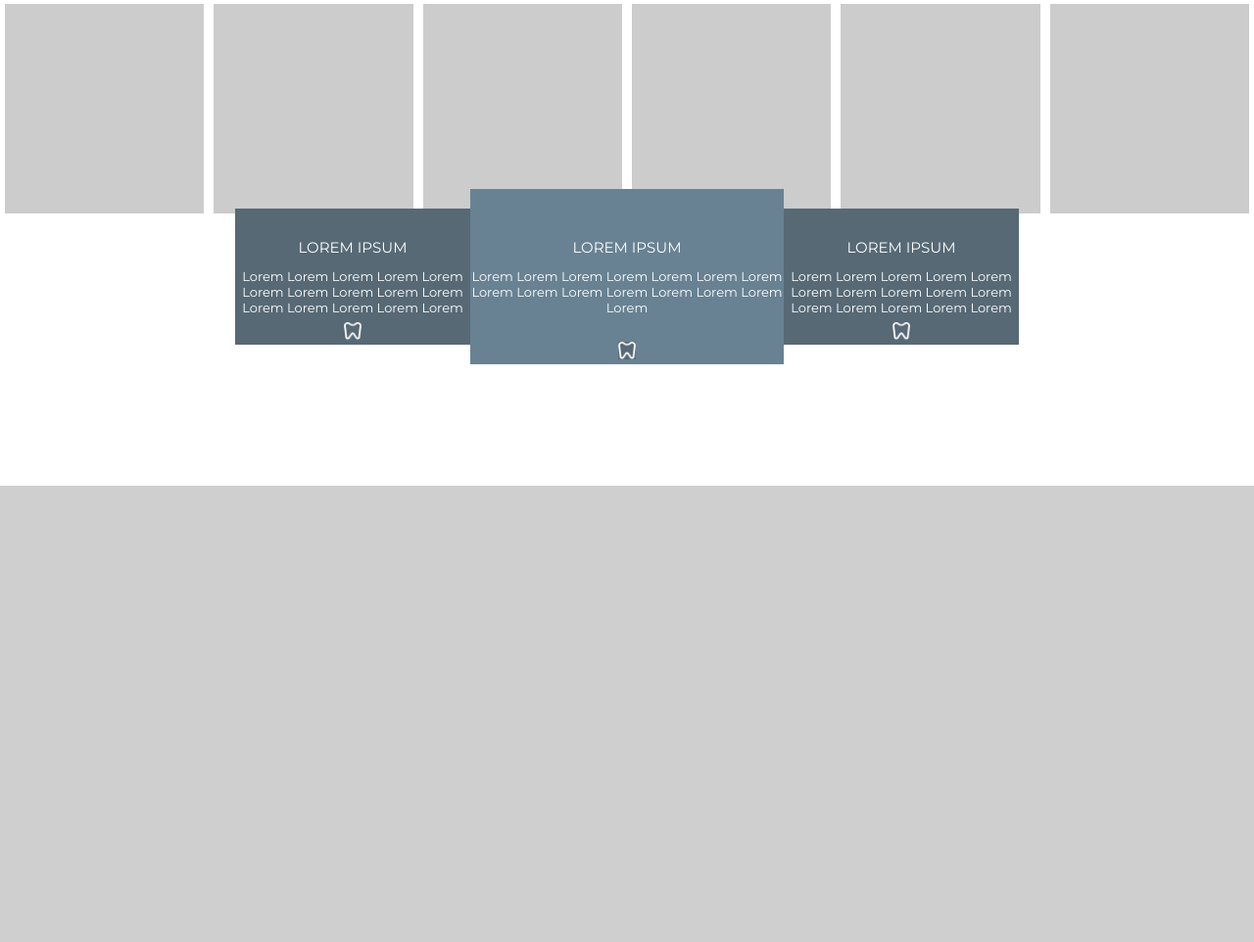
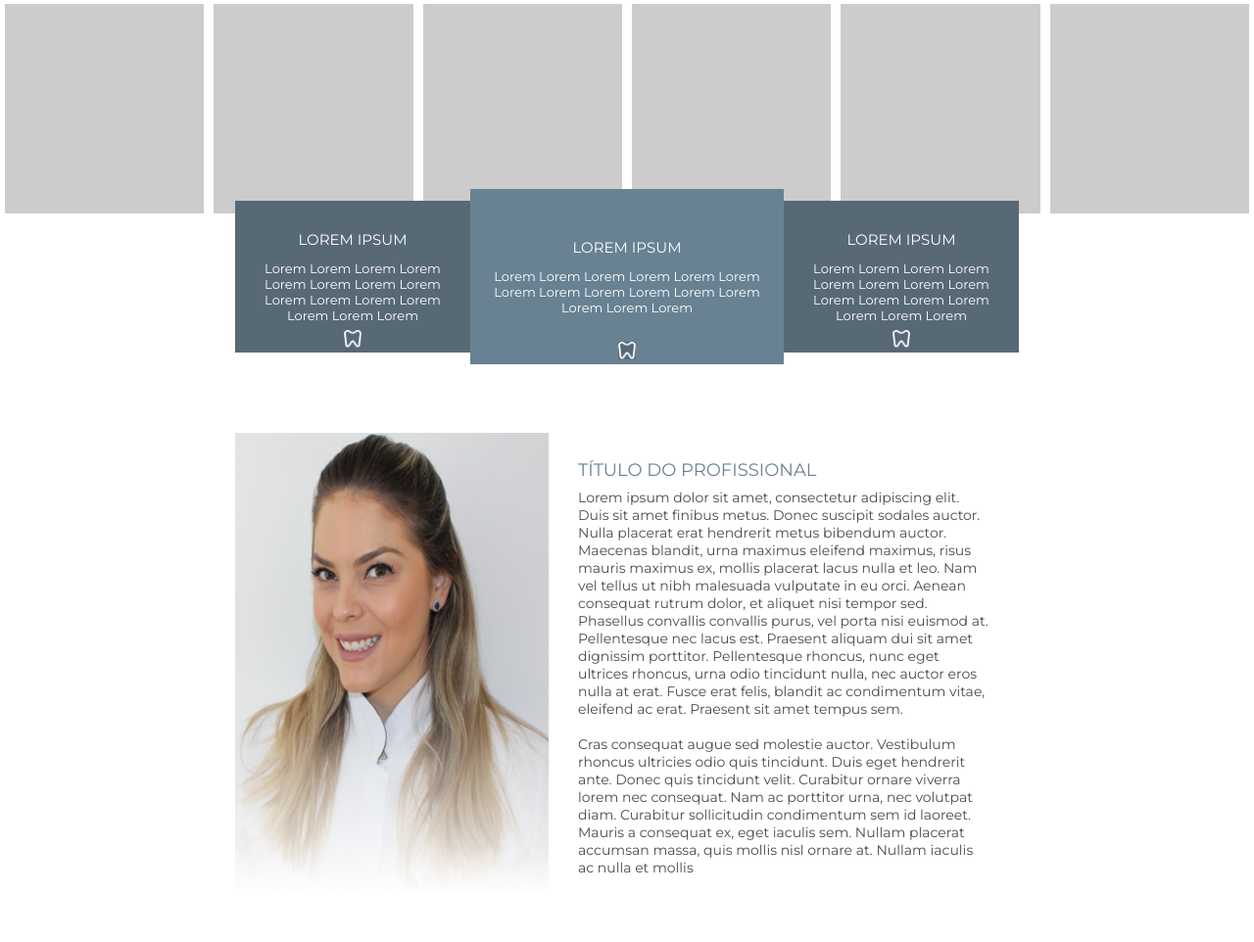
Before and after one commit to DarkPimba/HUB-DE-PROJETOS, a PHP site: page /projetos/04/index.html in a window 1280 px wide. Shown: the part 304-1266 px from the top of the page at 98% size. Before the commit the page ends 800 px from the top, so only its background shows below. Run offline with PHP 8.4, Linux system fonts and the light colour scheme.

Commit message:
add-perfil

```diff
--- a/projetos/04/css/style.css
+++ b/projetos/04/css/style.css
@@ -82,19 +82,63 @@ section.servicos > .container .box-servico p{
 }
 section.servicos > .container .box-servico:nth-of-type(1){
     width: 30%;
-    padding: 30px 0;
+    padding: 30px 2%;
     text-align: center;
     background-color: #576975;
 }
 section.servicos > .container .box-servico:nth-of-type(2){
     width: 40%;
-    padding: 50px 0;
+    padding: 50px 2%;
     text-align: center;
     background-color: #688293;
 }
 section.servicos > .container .box-servico:nth-of-type(3){
     width: 30%;
-    padding: 30px 0;
+    padding: 30px 2%;
     text-align: center;
     background-color: #576975;
 }
+
+/***Termina-Box***/
+
+section.perfil-container{
+    padding: 40px 0;
+}
+section.perfil-container .container{
+    max-width: 800px;
+}
+section.perfil-container .perfil-wraper{
+    padding-top: 60%;
+    position: relative;
+
+}
+section.perfil-container .perfil-wraper2{
+    position: absolute;
+    left: 0;
+    top: 0;
+    display: flex;
+    align-items: center;
+    width: 100%;
+    height: 100%;
+}
+section.perfil-container .img-perfil{
+    width: 40%;
+    height: 100%;
+    background-image: url('../img/img_perfil.png');
+    background-size: 100% 100%;
+}
+section.perfil-container .texto-perfil{
+    width: 60%;
+    padding: 0 30px;
+}
+section.perfil-container .texto-perfil h2{
+    font-size: 18px;
+    font-style: normal;
+    font-weight: normal;
+    color: #698293;
+}
+section.perfil-container .texto-perfil p{
+    font-size: 14px;
+    margin-top: 8px;
+    color: #4b4b4b;
+}
--- a/projetos/04/index.html
+++ b/projetos/04/index.html
@@ -94,5 +94,21 @@
         </div><!--container-->
     </section><!--servicos-->
 
+    <section class="perfil-container">
+        <div class="container">
+            <div class="perfil-wraper">
+                <div class="perfil-wraper2">
+                <div class="img-perfil"></div><!--img-perfil-->
+                <div class="texto-perfil">
+                    <h2>TÍTULO DO PROFISSIONAL</h2>
+                    <p>Lorem ipsum dolor sit amet, consectetur adipiscing elit. Duis sit amet finibus metus. Donec suscipit sodales auctor. Nulla placerat erat hendrerit metus bibendum auctor. Maecenas blandit, urna maximus eleifend maximus, risus mauris maximus ex, mollis placerat lacus nulla et leo. Nam vel tellus ut nibh malesuada vulputate in eu orci. Aenean consequat rutrum dolor, et aliquet nisi tempor sed. Phasellus convallis convallis purus, vel porta nisi euismod at. Pellentesque nec lacus est. Praesent aliquam dui sit amet dignissim porttitor. Pellentesque rhoncus, nunc eget ultrices rhoncus, urna odio tincidunt nulla, nec auctor eros nulla at erat. Fusce erat felis, blandit ac condimentum vitae, eleifend ac erat. Praesent sit amet tempus sem.
+                    <br><br>
+                    Cras consequat augue sed molestie auctor. Vestibulum rhoncus ultricies odio quis tincidunt. Duis eget hendrerit ante. Donec quis tincidunt velit. Curabitur ornare viverra lorem nec consequat. Nam ac porttitor urna, nec volutpat diam. Curabitur sollicitudin condimentum sem id laoreet. Mauris a consequat ex, eget iaculis sem. Nullam placerat accumsan massa, quis mollis nisl ornare at. Nullam iaculis ac nulla et mollis</p>
+                </div><!--texto-perfil-->
+                </div><!--perfil-wraper2-->
+            </div><!--perfil-wraper-->
+        </div><!--container-->
+    </section><!--pefil-container-->
+
 </body>
 </html>
```
